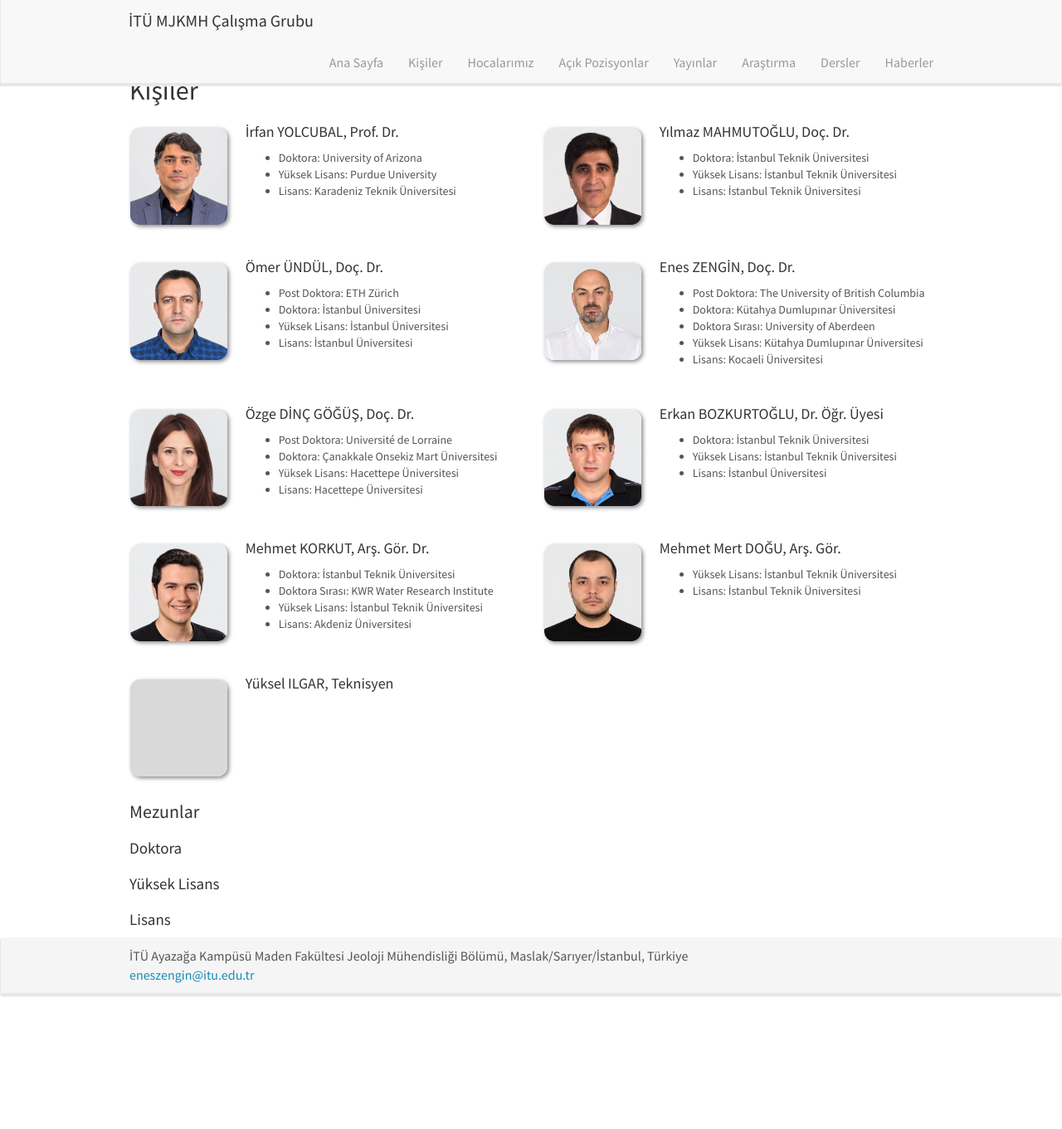
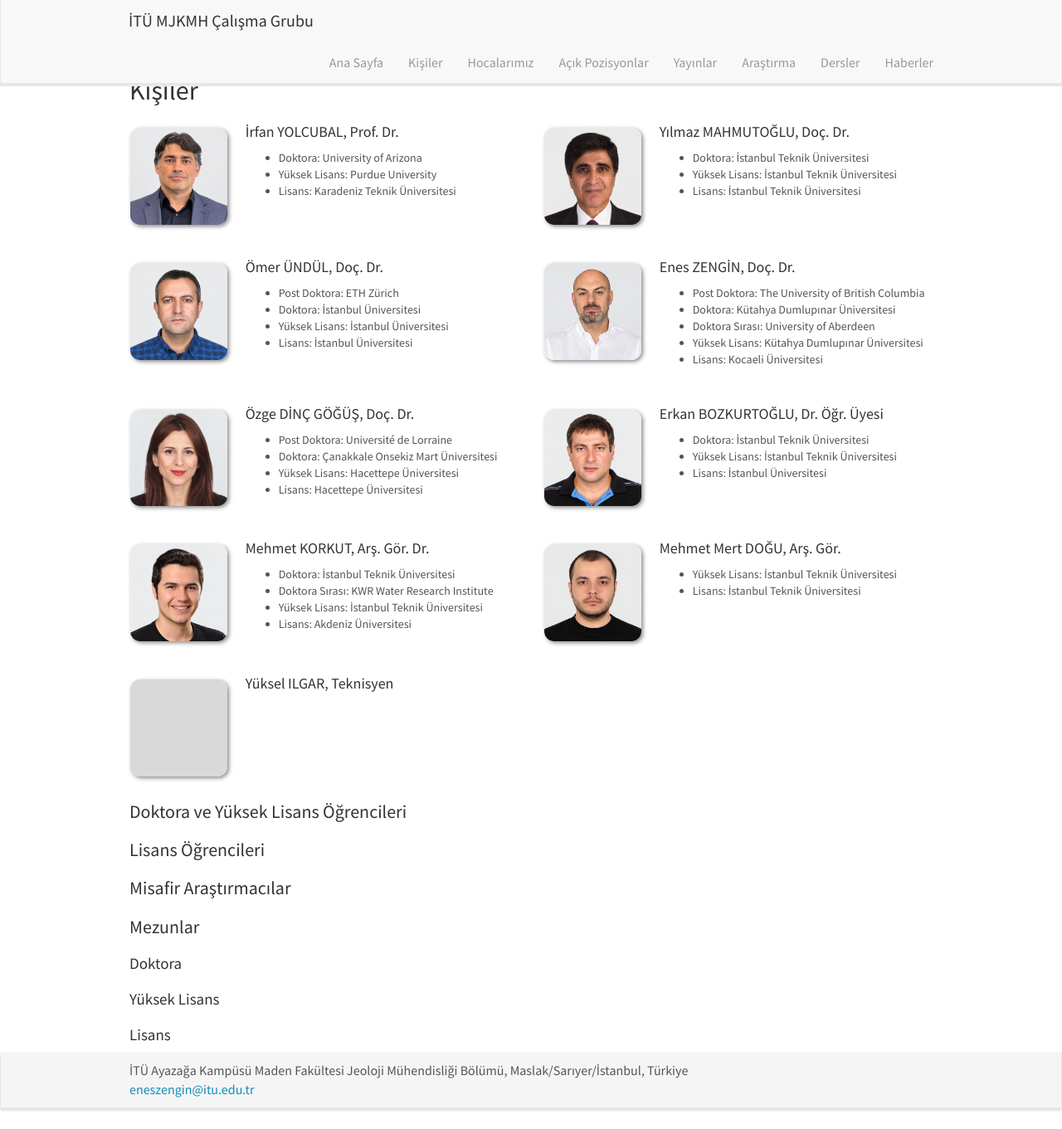
Before and after one commit to eneszengin/mjkmh, a Jekyll site: the page built from _pages/team.md, in a window 1280 px wide and 1361 px high. Shown: the whole window at 83% size. Built offline with Jekyll 4.4.1, drawn with Linux system fonts in a browser that asks for light colours; nearby versions of some CDN libraries.

Commit message:
Kişiler: Doktora ve Yüksek Lisans Öğrencileri, Lisans Öğrencileri, Misafir Araştırmacılar bölümleri
Co-Authored-By: Claude Opus 5.5 <noreply@anthropic.com>

```diff
--- a/_pages/team.md
+++ b/_pages/team.md
@@ -39,6 +39,17 @@ permalink: /kisiler/
 </div>
 {% endif %}
 
+{% assign bolumler = "lisansustu:Doktora ve Yüksek Lisans Öğrencileri,lisans:Lisans Öğrencileri,misafir:Misafir Araştırmacılar" | split: "," %}
+{% for bolum in bolumler %}
+{% assign parca = bolum | split: ":" %}
+<h2>{{ parca[1] }}</h2>
+<ul class="ogrenciler">
+{% for kisi in site.data.ogrenciler[parca[0]] %}
+<li>{{ kisi.name }} {{ kisi.surname }}{% if kisi.info %}, {{ kisi.info }}{% endif %}</li>
+{% endfor %}
+</ul>
+{% endfor %}
+
 ## Mezunlar
 
 {% assign gruplar = "doktora:Doktora,yuksek_lisans:Yüksek Lisans,lisans:Lisans" | split: "," %}
```
Also changed, not shown: _data/ogrenciler.yml (added, +12 -0 lines).
